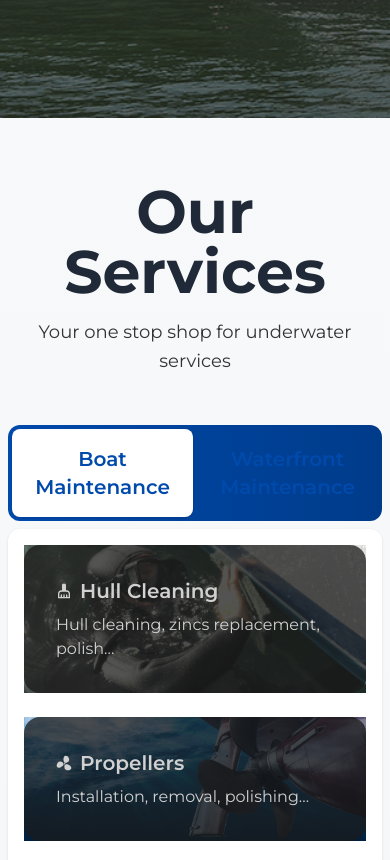
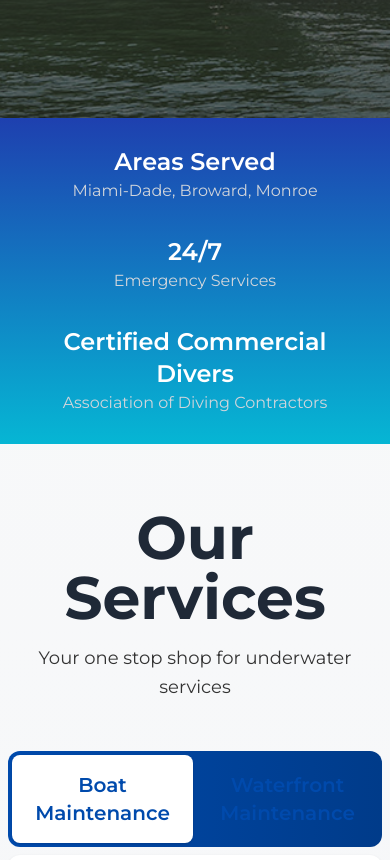
Before and after one commit to fsalcedo55/underwater-services, a Next.js app: page / in a window 390 px wide. Shown: the part 838-1698 px from the top of the page. Built offline with nearby package versions, Linux system fonts and the light colour scheme.

Commit message:
Add info bar on mobile

```diff
--- a/pages/index.js
+++ b/pages/index.js
@@ -75,22 +75,22 @@ export default function Home() {
       </div>
 
       {/* <div className="hidden h-24 md:block min-w-screen bg-gradient-to-t from-cyan-500 to-blue-800"> */}
-      <section className="hidden text-gray-300 md:block body-font bg-gradient-to-t from-cyan-500 to-blue-800">
+      <section className="block text-gray-300 body-font bg-gradient-to-t from-cyan-500 to-blue-800">
         <div className="container px-5 py-3 mx-auto">
-          <div className="flex justify-around text-center">
-            <div className="w-1/3 p-4">
+          <div className="flex flex-col text-center md:justify-around md:flex-row">
+            <div className="p-4 md:w-1/3">
               <h2 className="text-2xl font-semibold text-white title-font">
                 Areas Served
               </h2>
               <p className="leading-relaxed">Miami-Dade, Broward, Monroe</p>
             </div>
-            <div className="w-1/3 p-4">
+            <div className="p-4 md:w-1/3">
               <h2 className="text-2xl font-semibold text-white title-font">
                 24/7
               </h2>
               <p className="leading-relaxed">Emergency Services</p>
             </div>
-            <div className="w-1/3 p-4">
+            <div className="p-4 md:w-1/3">
               <h2 className="text-2xl font-semibold text-white title-font">
                 Certified Commercial Divers
               </h2>
```
